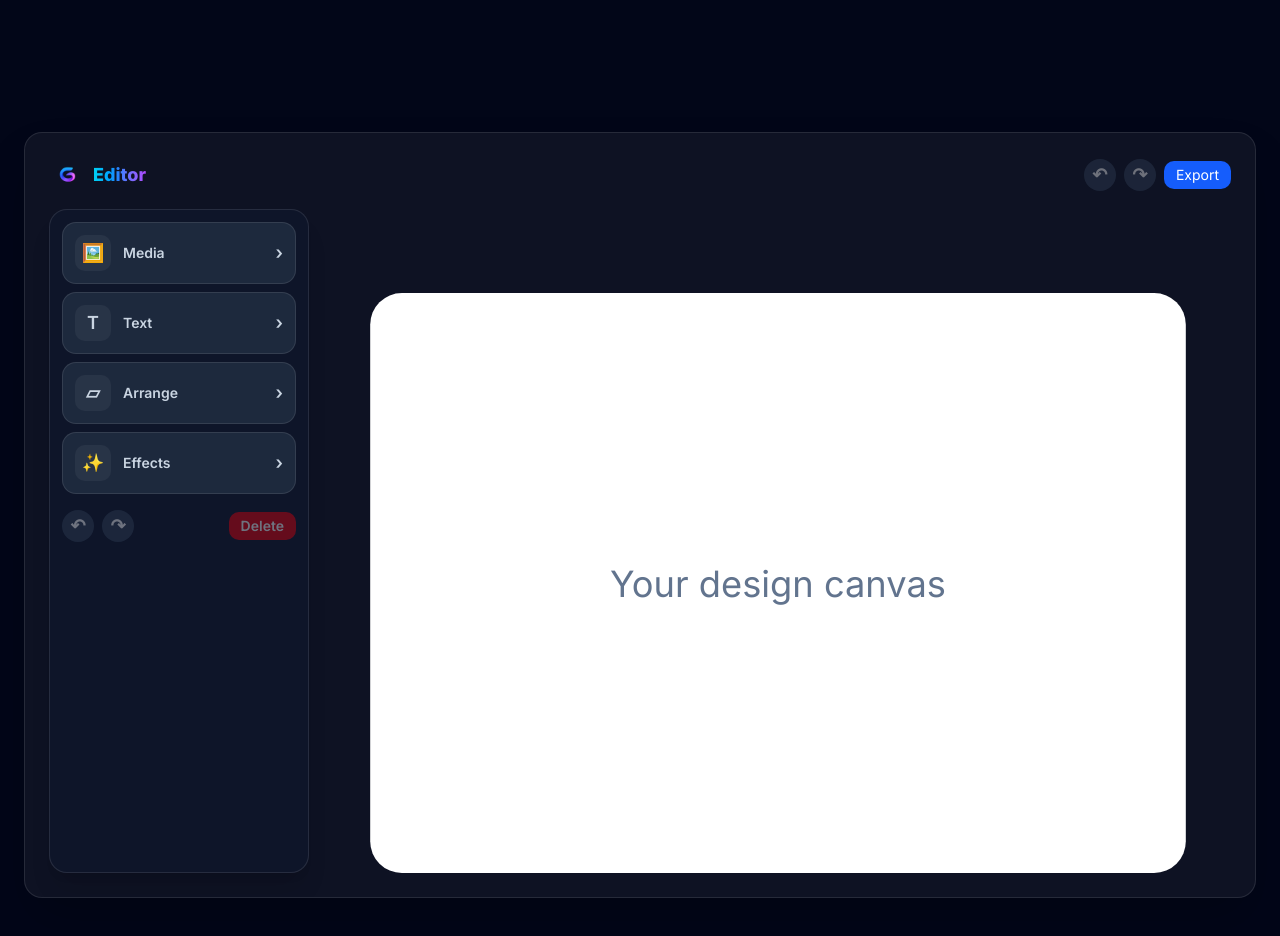
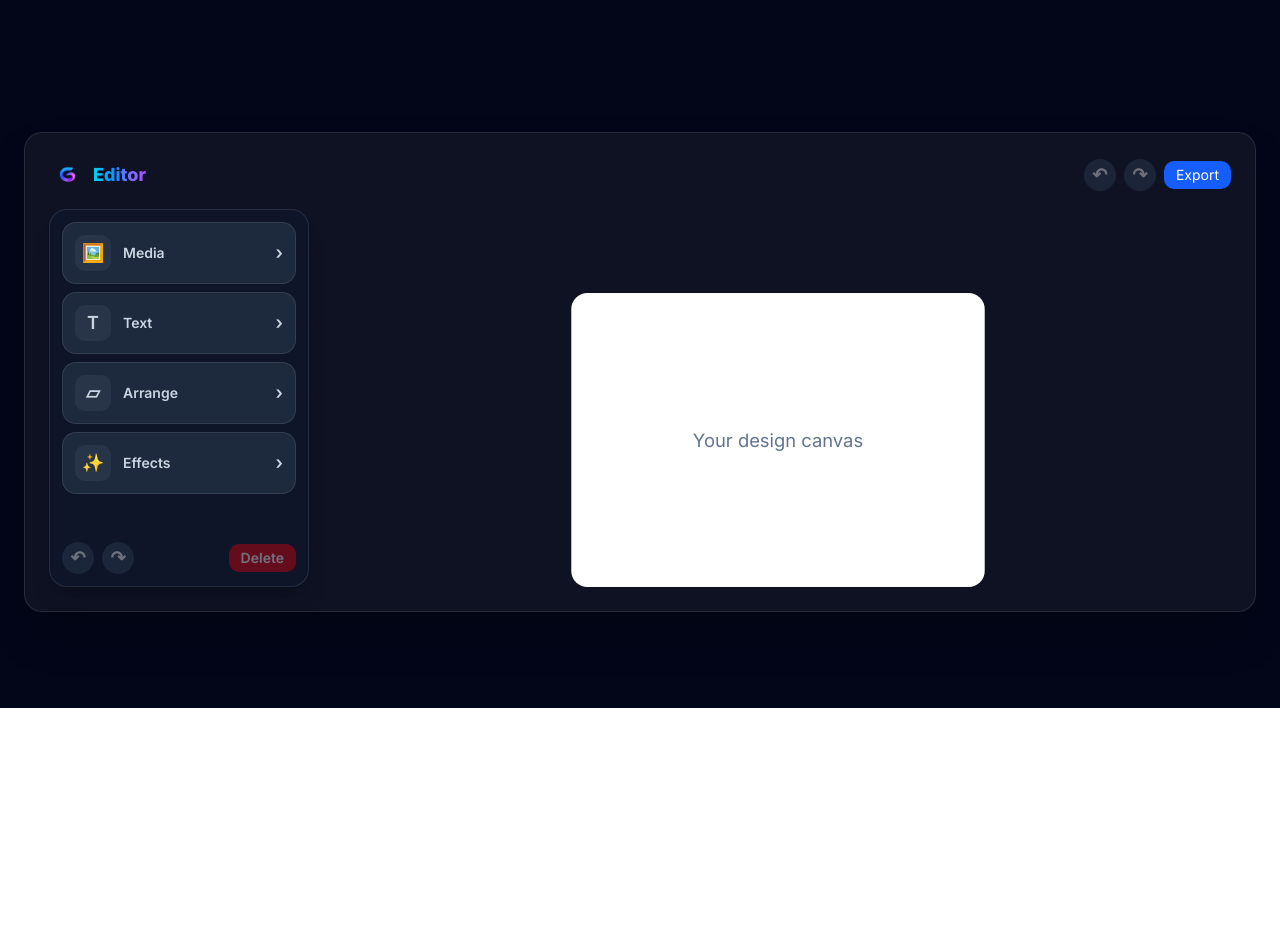
Before and after one commit to Stewey95/yourdesign, a Next.js app: page / in a window 1280 px wide. Shown: the part 1020-1956 px from the top of the page. After the commit the page ends 1728 px from the top, so only its background shows below. Built offline with nearby package versions, Linux system fonts and the light colour scheme; a web font is replaced by a local one.

Commit message:
Fit desktop editor within viewport

```diff
--- a/components/EditorPreview.tsx
+++ b/components/EditorPreview.tsx
@@ -50,7 +50,11 @@ export default function EditorPreview() {
   vertical: false,
   horizontal: false,
 });
+  const [desktopEditorHeight, setDesktopEditorHeight] = useState<
+    number | undefined
+  >(undefined);
 
+  const editorShellRef = useRef<HTMLDivElement | null>(null);
   const canvasRef = useRef<HTMLDivElement | null>(null);
   const hideAlignmentGuides = () => {
   setAlignmentGuides({
@@ -225,6 +229,38 @@ const getSnappedPosition = (
     performRedo,
     performUndo,
   ]);
+
+  useEffect(() => {
+    const editorShell = editorShellRef.current;
+
+    if (!editorShell) return;
+
+    const updateEditorHeight = () => {
+      if (!window.matchMedia("(min-width: 768px)").matches) {
+        setDesktopEditorHeight(undefined);
+        return;
+      }
+
+      const availableHeight =
+        window.innerHeight - editorShell.getBoundingClientRect().top - 16;
+
+      setDesktopEditorHeight(Math.max(480, availableHeight));
+    };
+
+    const intersectionObserver = new IntersectionObserver(
+      updateEditorHeight,
+      { threshold: [0, 0.25, 0.5, 0.75, 1] }
+    );
+
+    intersectionObserver.observe(editorShell);
+    updateEditorHeight();
+    window.addEventListener("resize", updateEditorHeight);
+
+    return () => {
+      intersectionObserver.disconnect();
+      window.removeEventListener("resize", updateEditorHeight);
+    };
+  }, []);
 
   const getTouchDistance = (touches: React.TouchList) => {
     const dx = touches[0].clientX - touches[1].clientX;
@@ -1011,7 +1047,11 @@ if (direction === "back") {
 
   return (
     <>
-      <div className="mx-auto mt-8 w-full max-w-[1600px] overflow-hidden rounded-2xl border border-white/10 bg-white/5 p-2 shadow-2xl md:mt-16 md:p-6">
+      <div
+        ref={editorShellRef}
+        className="mx-auto mt-8 w-full max-w-[1600px] overflow-hidden rounded-2xl border border-white/10 bg-white/5 p-2 shadow-2xl md:mt-16 md:flex md:flex-col md:p-6"
+        style={{ height: desktopEditorHeight }}
+      >
       <EditorHeader
         canUndo={canUndo}
         canRedo={canRedo}
@@ -1019,7 +1059,7 @@ if (direction === "back") {
         onRedo={performRedo}
       />
 
-      <div className="grid gap-4 md:grid-cols-[minmax(220px,260px)_minmax(0,1fr)]">
+      <div className="grid gap-4 md:min-h-0 md:flex-1 md:grid-cols-[minmax(220px,260px)_minmax(0,1fr)]">
         <EditorSidebar
           activeToolbarPanel={activeToolbarPanel}
           onToolbarPanelChange={setActiveToolbarPanel}
--- a/components/editor/EditorCanvas.tsx
+++ b/components/editor/EditorCanvas.tsx
@@ -82,6 +82,7 @@ export default function EditorCanvas({
 }: EditorCanvasProps) {
   const workspaceRef = useRef<HTMLDivElement | null>(null);
   const [displayScale, setDisplayScale] = useState(1);
+  const [isDesktopLayout, setIsDesktopLayout] = useState(false);
 
   const updateDisplayScale = useCallback(() => {
     const workspace = workspaceRef.current;
@@ -91,14 +92,12 @@ export default function EditorCanvas({
     const widthScale =
       workspace.clientWidth / LOGICAL_CANVAS_WIDTH;
     const isDesktop = window.matchMedia("(min-width: 768px)").matches;
-    const availableDesktopHeight = Math.max(
-      LOGICAL_CANVAS_HEIGHT,
-      window.innerHeight - 220
-    );
-    const heightScale = isDesktop
-      ? availableDesktopHeight / LOGICAL_CANVAS_HEIGHT
+    const heightScale = isDesktop && workspace.clientHeight > 0
+      ? workspace.clientHeight / LOGICAL_CANVAS_HEIGHT
       : Number.POSITIVE_INFINITY;
     const nextScale = Math.min(widthScale, heightScale);
+
+    setIsDesktopLayout(isDesktop);
 
     setDisplayScale((currentScale) =>
       Math.abs(currentScale - nextScale) > 0.001
@@ -124,16 +123,18 @@ export default function EditorCanvas({
   }, [updateDisplayScale]);
 
   return (
-    <div className="order-first min-w-0 md:order-none">
+    <div className="order-first min-w-0 md:order-none md:grid md:h-full md:min-h-0 md:grid-rows-[auto_minmax(0,1fr)]">
       <div className="mb-3 hidden min-h-[72px] md:block">
         {toolbar}
       </div>
 
       <div
         ref={workspaceRef}
-        className="relative w-full overflow-hidden"
+        className="relative w-full overflow-hidden md:h-full md:min-h-0"
         style={{
-          height: LOGICAL_CANVAS_HEIGHT * displayScale,
+          height: isDesktopLayout
+            ? undefined
+            : LOGICAL_CANVAS_HEIGHT * displayScale,
         }}
       >
         <div
--- a/components/editor/EditorSidebar.tsx
+++ b/components/editor/EditorSidebar.tsx
@@ -37,8 +37,9 @@ export default function EditorSidebar({
   return (
     <div
       data-editor-retain-selection
-      className="rounded-2xl border border-white/10 bg-slate-900/95 p-3 text-sm text-slate-300 shadow-xl"
+      className="rounded-2xl border border-white/10 bg-slate-900/95 p-3 text-sm text-slate-300 shadow-xl md:flex md:h-full md:min-h-0 md:flex-col md:overflow-hidden"
     >
+    <div className="md:min-h-0 md:flex-1 md:overflow-y-auto">
     <div className="mb-4 space-y-2">
 {[
   { id: "media", icon: "🖼️", label: "Media" },
@@ -104,7 +105,7 @@ export default function EditorSidebar({
 </div>
 )}
 
-       {activeToolbarPanel === "text" && (
+      {activeToolbarPanel === "text" && (
 <div className="mt-3 rounded-xl border border-white/10 bg-slate-800/60 p-3">
   <p className="mb-3 text-xs font-bold uppercase tracking-widest text-cyan-400">
     Text
@@ -117,8 +118,9 @@ export default function EditorSidebar({
 </button>
 </div>
 )}
+    </div>
 
-      <div className="mt-4 flex items-center gap-2">
+      <div className="mt-4 flex shrink-0 items-center gap-2">
         <button
           type="button"
           onClick={onUndo}
```
